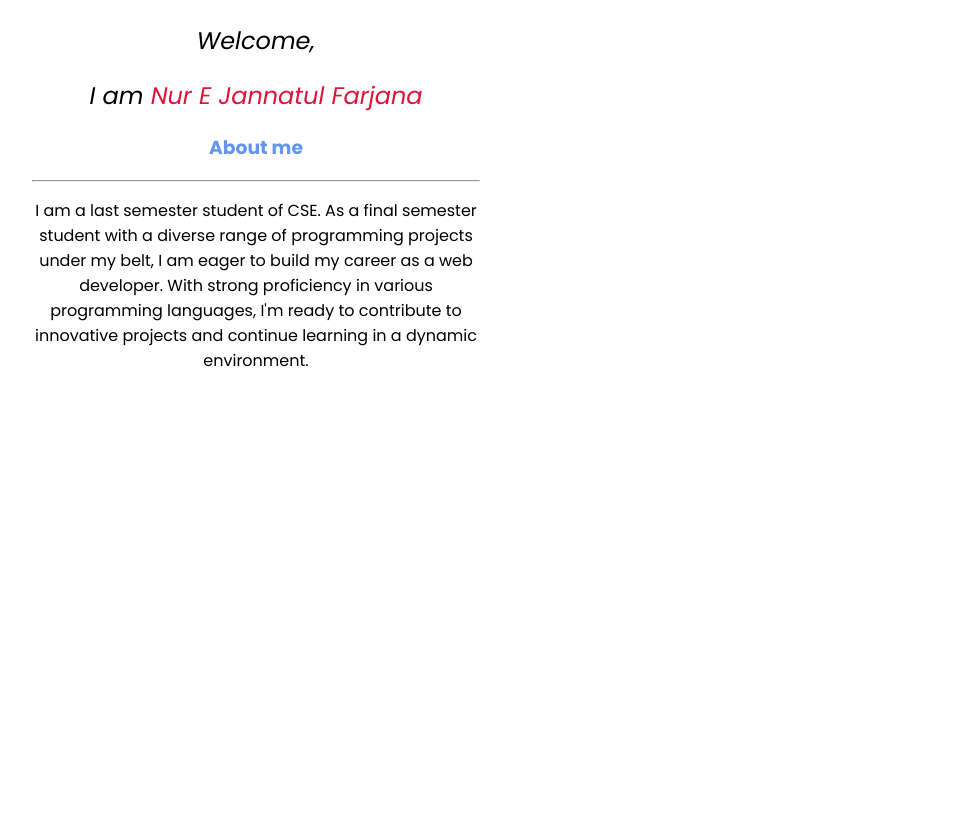
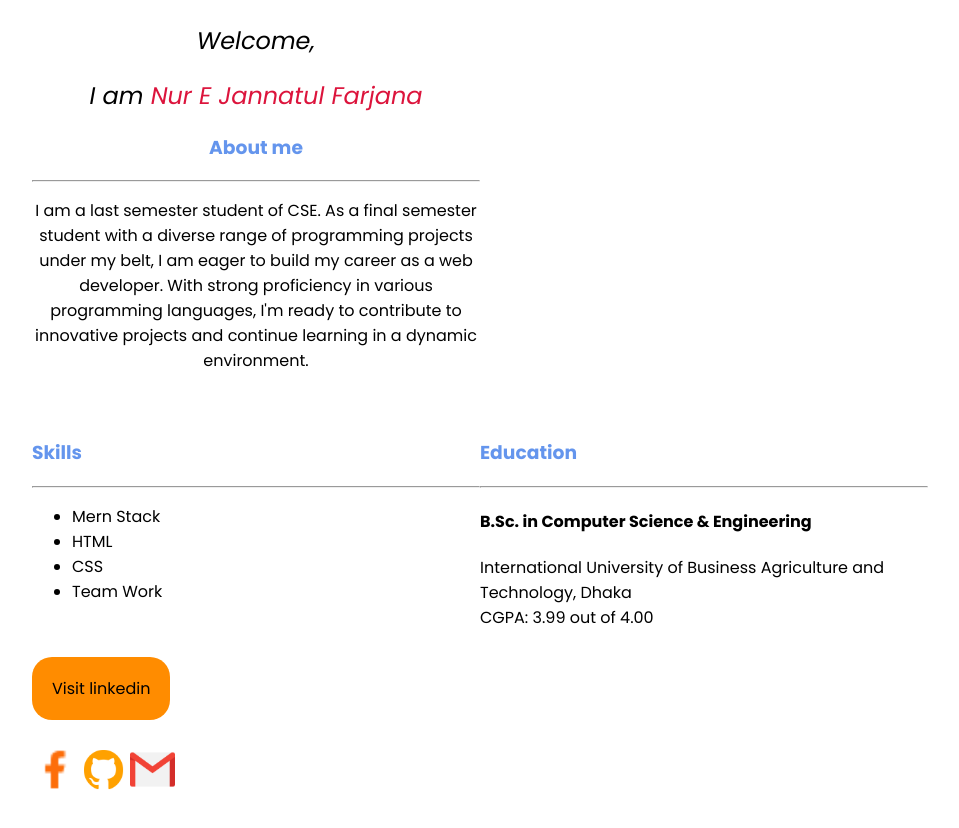
Before and after one commit to nur-e-jannatul-farjana/farjana-portfolio, a plain HTML site: page index.html in a window 1280 px wide. Shown: the part 306-1134 px from the top of the page, without its empty margins (160-1119 px from the left). Before the commit the page ends 800 px from the top, so only its background shows below. Drawn offline with Linux system fonts and the light colour scheme.

Commit message:
image and link added

```diff
--- a/index.html
+++ b/index.html
@@ -35,6 +35,43 @@
 
     </section>
 
+    <section>
+        <div class="skill">
+            <h3>Skills</h3> <hr>
+            <ul>
+                <li type="disc"> Mern Stack</li>
+                <li type="disc"> HTML</li>
+                <li type="disc"> CSS</li>
+                <li type="disc"> Team Work</li>
+            </ul>
+        </div>
+
+        <div class="skill">
+           <h3> Education </h3>  <hr>
+
+           <h4>B.Sc. in Computer Science & Engineering </h4>
+           <p>International University of Business Agriculture
+            and Technology, Dhaka <br>
+           CGPA: 3.99 out of 4.00</p>
+        </div>
+
+    </section>
+
+    <section>
+
+        <div>
+            <a class="link-button"  target="_blank" href="https://www.linkedin.com/in/nur-e-jannatul-farjana-64b5a5223/"> Visit linkedin</a>
+        </div>
+
+    </section>
+    <section>
+      <p>
+        <a target="_blank" href="https://www.facebook.com/"> <img class="image-width" src="images/icons/facebook.png" alt=""></a>
+        <a  target="_blank" href="https://github.com/nur-e-jannatul-farjana"> <img class="image-width" src="images/icons/github.png" alt=""></a>
+        <a  target="_blank" href="jannatulfarjana.ej@gmail.com"> <img class="image-width" src="images/icons/gmail.png" alt=""></a>
+      </p>
+    </section>
+
 </body>
 
 </html>
--- a/style.css
+++ b/style.css
@@ -47,3 +47,20 @@ section
   margin-right: auto;
   width: 50%;
 }
+.skill
+{
+    width: 50%;
+
+}
+.link-button
+{
+    color: black;
+  text-decoration: none;
+  background-color: darkorange;
+  padding: 20px;
+  border-radius: 20px;
+}
+.image-width
+{
+    width: 5%;
+}
```
Also changed, not shown: images/icons/github.png (added), images/icons/gmail.png (added).
